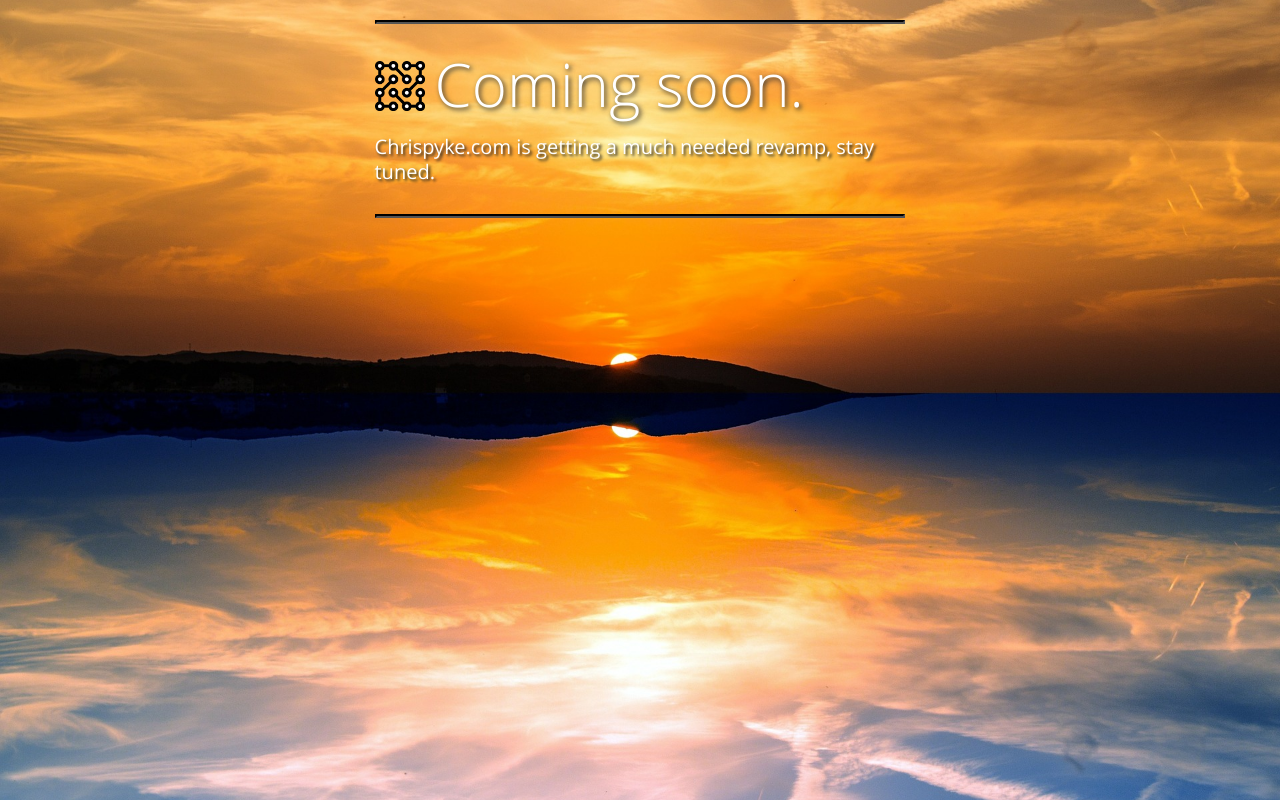
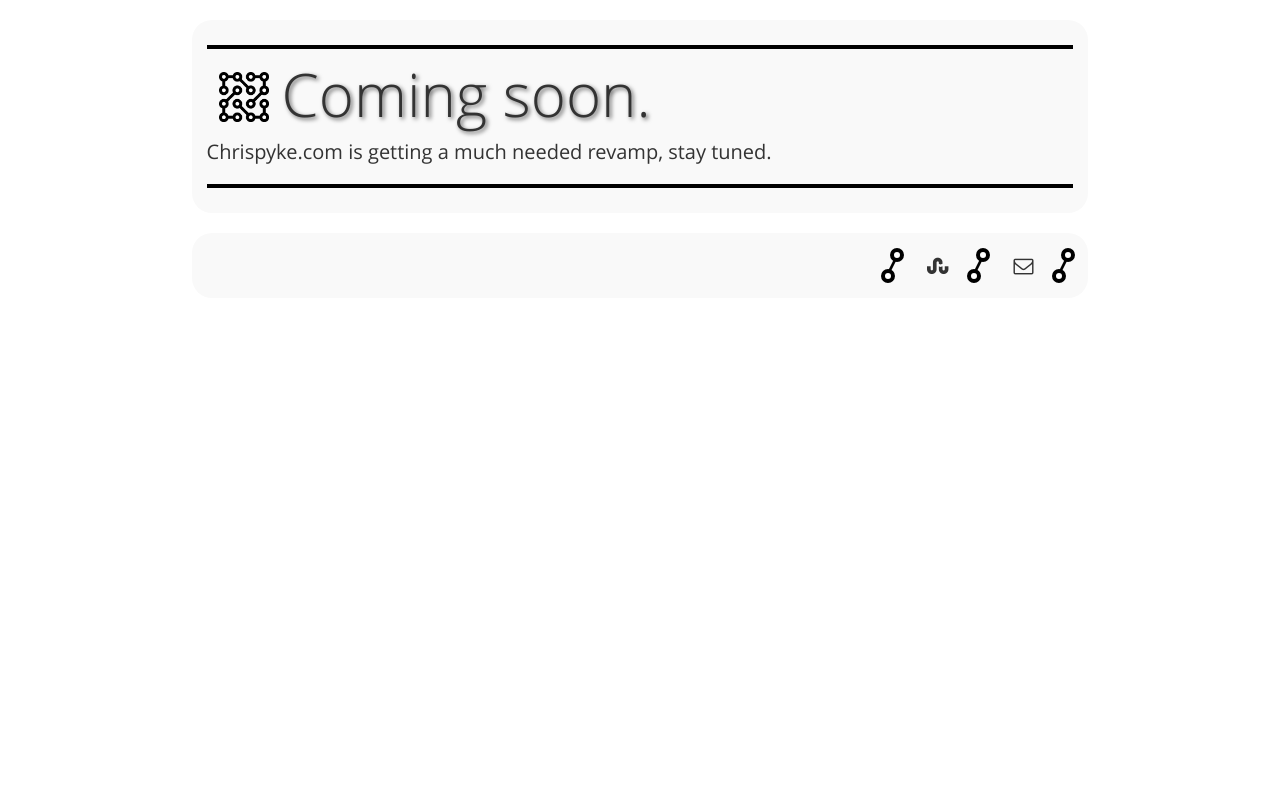
Before and after one commit to ultrachrisp/ultrachrisp.github.io, a plain HTML site: page index.html in a window 1280 px wide. Drawn offline with Linux system fonts and the light colour scheme.

Commit message:
rebuilding site Mon Mar 28 13:55:11 SAST 2016

```diff
--- a/css/main.css
+++ b/css/main.css
@@ -2116,76 +2116,175 @@
   line-height: 2.5rem;
   font-size: 2rem;
   font-family: "Open Sans", sans-serif;
-  font-weight: 400; }
+  font-weight: 400;
+  color: #333;
+  min-height: 300px; }
 
 h1 {
   font-size: 6.0rem;
-  line-height: 6rem;
+  line-height: 7.0rem;
   font-weight: 300; }
 
-hr {
+h2 {
+  font-size: 5.0rem;
+  line-height: 5.9rem;
+  font-weight: 300; }
+
+h3 {
+  font-size: 4.2rem;
+  line-height: 5.0rem;
+  font-weight: 300; }
+
+h4 {
+  font-size: 3.8rem;
+  line-height: 4.4rem;
+  font-weight: 300; }
+
+h5 {
+  font-size: 3.1rem;
+  line-height: 3.6rem;
+  font-weight: 400; }
+
+h6 {
+  font-size: 2.7rem;
+  line-height: 3.1rem;
+  font-weight: 400; }
+
+h1, h2, h3 {
+  text-shadow: 2px 2px 4px #666; }
+
+h4, h5, h6 {
+  text-shadow: 2px 2px 3px #666; }
+
+p {
+  padding: 10px 0; }
+
+em {
+  font-style: italic; }
+
+strong {
+  font-weight: 700; }
+
+footer .content a {
   position: relative;
-  margin: 20px 1.31579%;
+  float: right;
+  margin: 0 15px;
+  color: #333;
+  padding: 5px 10px;
+  border-radius: 10px;
+  transition: background-color 0.6s, color 0.6s; }
+  footer .content a:hover {
+    color: #fff;
+    background-color: #000; }
+
+hr, .line {
+  position: relative;
   border-width: 2px;
-  border-color: #000; }
-  hr:before, hr:after {
+  border-color: #000;
+  border-style: solid; }
+  hr::before, hr::after, .line::before, .line::after {
     content: "";
     border: 4px solid #000;
     border-radius: 50%;
     background-color: #fff;
     position: absolute;
-    top: -7px;
     width: 6px;
-    height: 6px; }
-  hr:before {
-    left: -2px; }
-  hr:after {
-    right: -2px; }
-
-.background {
-  width: 100%;
-  height: 100%;
-  position: fixed;
+    height: 6px;
+    z-index: 1; }
+
+hr::before {
+  left: -5px;
+  top: -7px; }
+
+hr::after {
+  top: -7px;
+  right: -5px; }
+
+.line::before {
+  top: -5px;
+  right: -2px; }
+
+.line::after {
+  bottom: 0px;
+  left: -6px; }
+
+.logo {
+  padding: 1.25rem; }
+
+/*.background{
+  width:100%;
+  height:100%;
+  position:fixed;
+
   background: url(../img/placeHolder.jpg) no-repeat center center fixed;
-  background-size: cover; }
-
-.placeholder {
+  background-size: cover;
+}*/
+.grid {
+  padding: 0 10px; }
+
+.line {
+  position: relative;
+  float: right;
+  height: 30px;
+  width: 15px;
+  border-width: 0px;
+  margin-top: 5px; }
+  .line .subLine1 {
+    border-bottom-color: #000; }
+  .line .subLine2 {
+    left: 3px;
+    border-bottom-color: #f9f9f9; }
+
+.line div {
+  position: absolute;
+  left: 0px;
+  top: 0px;
+  border-left-color: transparent;
+  border-style: solid;
+  border-width: 0px 0px 20px 10px; }
+
+ul, ol {
+  list-style-position: inside;
+  padding: 5px 10px; }
+
+ul {
+  list-style-type: disc; }
+
+ol {
+  list-style-type: decimal; }
+
+.content {
   width: 100%;
   float: left;
   margin-left: 0;
   margin-right: 0;
-  color: #fff; }
-  .placeholder h1 {
-    text-shadow: 2px 2px 5px #333; }
-  .placeholder p {
-    text-shadow: 2px 2px 3px #222; }
-  .placeholder img {
+  background-color: #f9f9f9;
+  box-sizing: border-box;
+  border-radius: 20px;
+  margin-top: 20px;
+  padding: 15px; }
+  .content img {
     width: 50px;
     height: 50px;
     position: relative;
-    float: left;
-    padding-top: 17px;
-    padding-right: 10px;
-    padding-left: 1.31579%; }
-  .placeholder h1, .placeholder p {
-    padding: 10px 1.31579%; }
+    float: left; }
+
+footer {
+  width: 100%;
+  float: left;
+  margin-left: 0;
+  margin-right: 0; }
 
 @media all and (min-width: 34.375em) {
-  hr {
-    margin: 20px 0; }
-  .placeholder {
+  .content {
     width: 65.51724%;
     float: left;
     margin-right: 3.44828%;
     margin-left: 17.24138%;
-    margin-right: 17.24138%; }
-    .placeholder img {
-      padding-left: 0; }
-    .placeholder h1, .placeholder p {
-      padding: 10px 0; } }
+    margin-right: 17.24138%; } }
 
 @media all and (min-width: 48.75em) {
-  .placeholder {
+  .content {
     width: 74.35897%;
     float: left;
     margin-right: 2.5641%;
@@ -2193,9 +2292,9 @@
     margin-right: 12.82051%; } }
 
 @media all and (min-width: 67.5em) {
-  .placeholder {
-    width: 49.15254%;
+  .content {
+    width: 83.05085%;
     float: left;
     margin-right: 1.69492%;
-    margin-left: 25.42373%;
-    margin-right: 25.42373%; } }
+    margin-left: 8.47458%;
+    margin-right: 8.47458%; } }
--- a/index.html
+++ b/index.html
@@ -1,13 +1,15 @@
 <!DOCTYPE html>
-<html>
-  <head>
+<html lang="en-US">
+   <head>
     <meta http-equiv="x-ua-compatible" content="IE=Edge"/>
     <meta charset="UTF-8">
-    <meta name="apple-mobile-web-app-capable" content="yes">
-    <meta name="viewport" content="initial-scale=1.0">
+    <title>chrispyke.com</title>
+    <meta name="generator" content="Hugo 0.15" />
     <meta name="author" content="Chris Pyke">
     <meta name="description" content="Personal blog for Chris Pyke. This includes adventures in code, inspirational articles/ projects and anything that keeps me coding.">
-
+    <meta name="viewport" content="width=device-width, initial-scale=1.0">
+    <meta name="apple-mobile-web-app-capable" content="yes">
+    <link rel="canonical" href="https://chrispyke.com/" />
 
     <link rel="apple-touch-icon" sizes="57x57" href="/apple-touch-icon-57x57.png">
     <link rel="apple-touch-icon" sizes="60x60" href="/apple-touch-icon-60x60.png">
@@ -28,22 +30,42 @@
     <meta name="msapplication-TileImage" content="/mstile-144x144.png">
     <meta name="theme-color" content="#ffffff">
 
-    <meta name="generator" content="Hugo 0.15" />
-
-    <title>chrispyke.com</title>
     <link rel="stylesheet" href="/css/main.min.css">
+    <script async type="text/javascript" src="/js/main.min.js"></script>
   </head>
   <body>
-    <div class="background"></div>
     <section class="grid">
-      <div class="placeholder">
-       <hr>
-        <img src="img/LogoPlay.png" alt="logo">
+      <div class="content">
+        <hr>
+        <img class="logo" src="img/LogoPlay.png" alt="logo">
         <h1>Coming soon.</h1>
         <p>Chrispyke.com is getting a much needed revamp, stay tuned.</p>
         <hr>
       </div>
     </section>
+    <footer>
+    <section class="grid">
+     <div class="content">
+      <div class="line">
+        <div class="subLine1"></div>
+        <div class="subLine2"></div>
+      </div>
+        <a href="mailto:info@chrispyke.com" target="_blank">
+          <i class="fa fa-envelope-o"></i>
+        </a>
+        <div class="line">
+          <div class="subLine1"></div>
+          <div class="subLine2"></div>
+        </div>
+        <a href="http://www.stumbleupon.com/stumbler/DanTheSofaKing" target="_blank">
+          <i class="fa fa-stumbleupon"></i>
+        </a>
+        <div class="line">
+          <div class="subLine1"></div>
+          <div class="subLine2"></div>
+        </div>
+      </div>
+    </section>
+</footer>
   </body>
-  <script src="/js/main.min.js"></script>
 </html>
--- a/index.xml
+++ b/index.xml
@@ -2,11 +2,11 @@
 <rss version="2.0" xmlns:atom="http://www.w3.org/2005/Atom">
   <channel>
     <title>chrispyke.com</title>
-    <link>http://chrispyke.com/</link>
+    <link>https://chrispyke.com/</link>
     <description>Recent content on chrispyke.com</description>
     <generator>Hugo -- gohugo.io</generator>
-    <language>en</language>
-    <atom:link href="http://chrispyke.com/index.xml" rel="self" type="application/rss+xml" />
+    <language>en-za</language>
+    <atom:link href="https://chrispyke.com/index.xml" rel="self" type="application/rss+xml" />
 
   </channel>
 </rss>
--- a/js/main.js
+++ b/js/main.js
@@ -2,7 +2,6 @@
 
 document.addEventListener('DOMContentLoaded', function() {
   'use strict';
-  //console.log('Wheeeee');
 });
 
 (function(i,s,o,g,r,a,m){i['GoogleAnalyticsObject']=r;i[r]=i[r]||function(){
--- a/sitemap.xml
+++ b/sitemap.xml
@@ -2,7 +2,7 @@
 <urlset xmlns="http://www.sitemaps.org/schemas/sitemap/0.9">
 
   <url>
-    <loc>http://chrispyke.com/</loc>
+    <loc>https://chrispyke.com/</loc>
     <priority>0</priority>
   </url>
 
```
Also changed, not shown: css/main.min.css, img/placeHolder.jpg (deleted).
